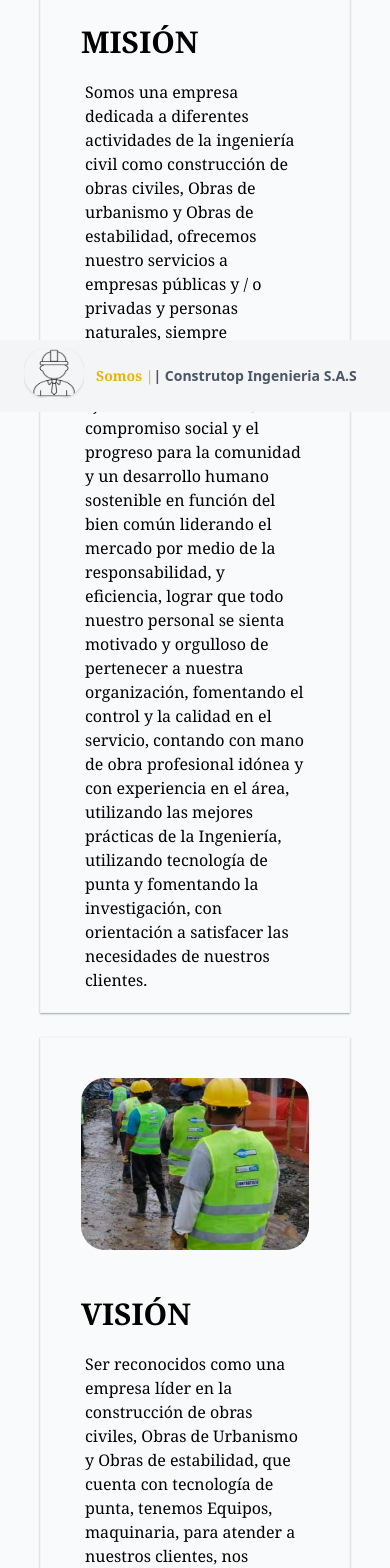
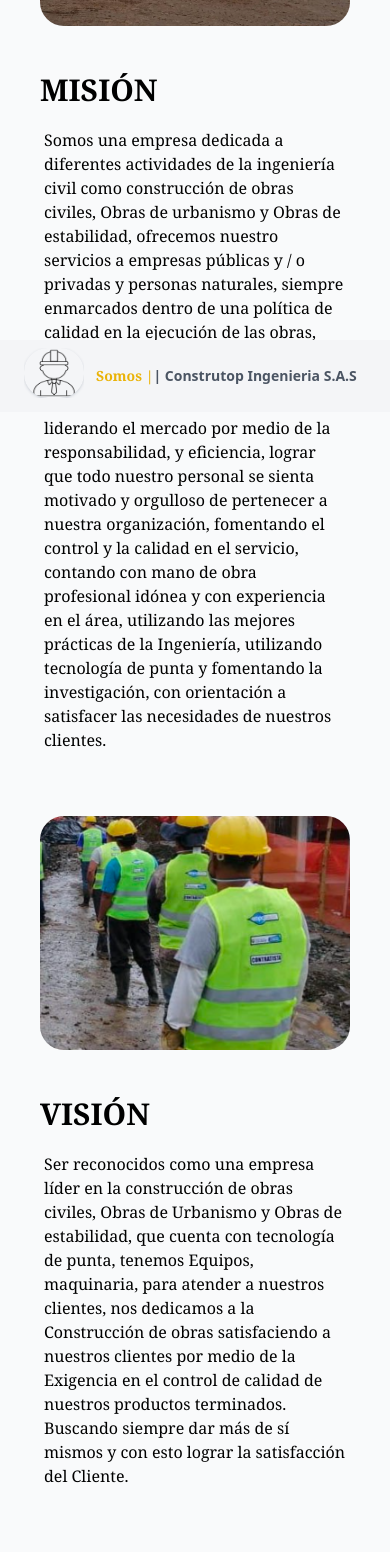
Before and after one commit to MCLRDRI15/construtop-Ingenieria, a Next.js app: page /nosotros in a window 390 px wide. Shown: the part 432-2000 px from the top of the page. Built offline with nearby package versions, Linux system fonts and the light colour scheme.

Commit message:
Update index.tsx

```diff
--- a/src/pages/nosotros/index.tsx
+++ b/src/pages/nosotros/index.tsx
@@ -43,7 +43,7 @@ export default function NosotrosPage() {
                 LO QUE NOS IDENTIFICA
               </span>
             </div>
-            <div className="mx-10 my-6 border border-gray-100 rounded-t-2xl shadow-sm shadow-gray-400 lg:flex lg::content-around">
+            <div className="sm:mx-10 my-6 sm:border border-gray-100 rounded-t-2xl sm:shadow-sm shadow-gray-400 lg:flex lg::content-around">
               <div className="p-10">
                 <Image
                   src={identifica2}
@@ -75,7 +75,7 @@ export default function NosotrosPage() {
                 </p>
               </div>
             </div>
-            <div className="mx-10 my-6 border border-gray-100 rounded-b-2xl shadow-sm shadow-gray-400 lg:flex lg::content-around">
+            <div className="sm:mx-10 my-6 sm:border border-gray-100 rounded-b-2xl sm:shadow-sm shadow-gray-400 lg:flex lg::content-around">
               <div className="p-10 text-center">
                 <Image
                   src={identifica}
```
